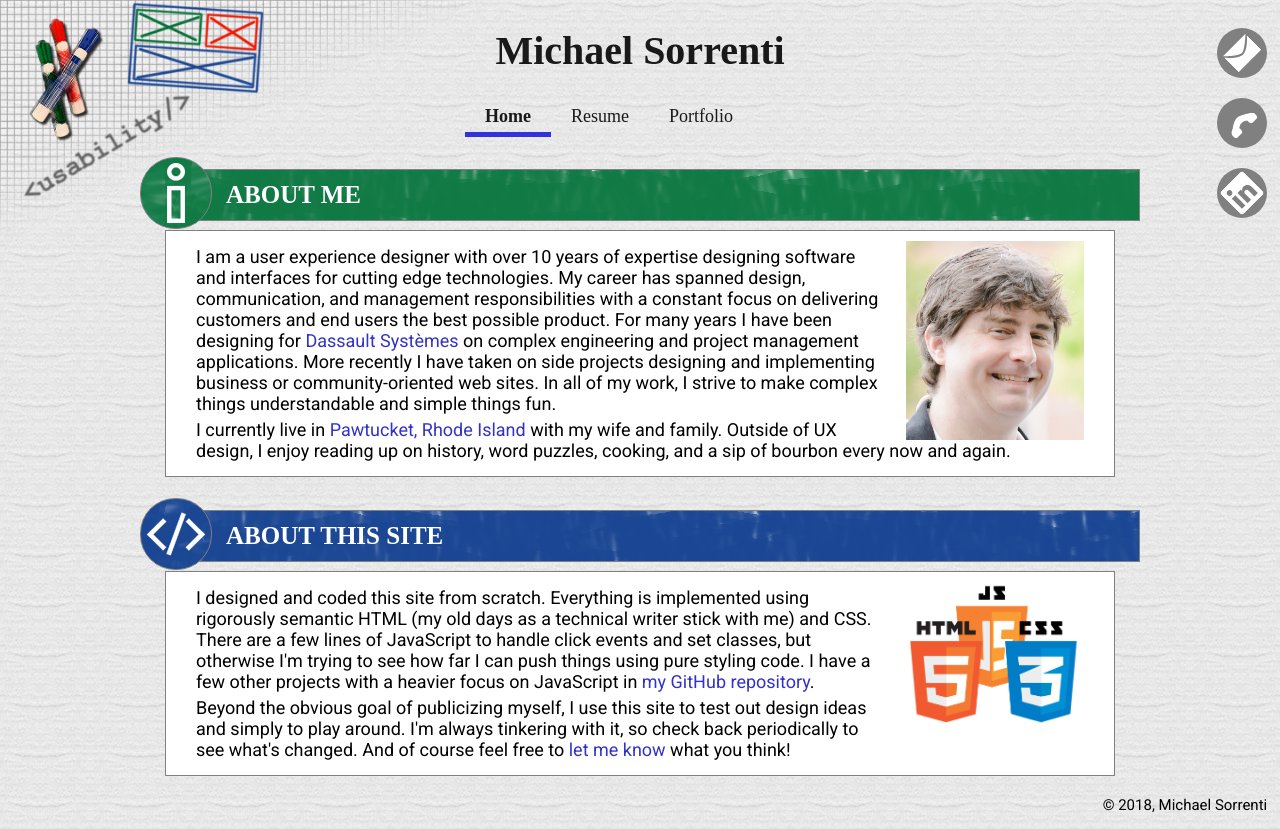
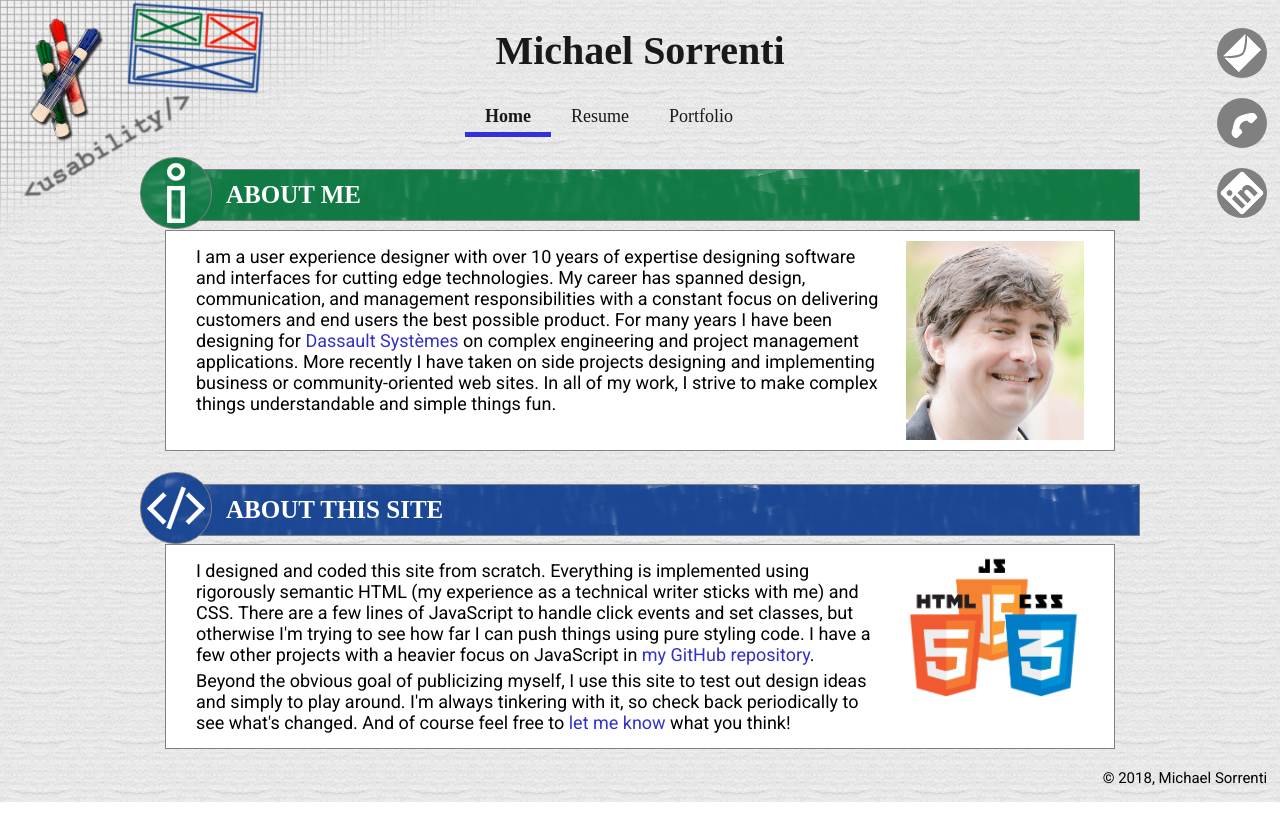
Before and after one commit to mjsorrenti/about, a plain HTML site: page index.html in a window 1280 px wide. After the commit the page ends 802 px from the top, so only its background shows below. Drawn offline with Linux system fonts and the light colour scheme; a web font is replaced by a local one.

Commit message:
Clean up intro text

```diff
--- a/index.html
+++ b/index.html
@@ -40,7 +40,6 @@
       <article>
           <img src="images/MJS4.jpg"/>
           <p>I am a user experience designer with over 10 years of expertise designing software and interfaces for cutting edge technologies. My career has spanned design, communication, and management responsibilities with a constant focus on delivering customers and end users the best possible product. For many years I have been designing for <a href="https://www.3ds.com">Dassault Syst&egrave;mes</a> on complex engineering and project management applications. More recently I have taken on side projects designing and implementing business or community-oriented web sites. In all of my work, I strive to make complex things understandable and simple things fun.</p>
-          <p>I currently live in <a href="https://goo.gl/maps/fZBuWAFBAbo">Pawtucket, Rhode Island</a> with my wife and family. Outside of UX design, I enjoy reading up on history, word puzzles, cooking, and a sip of bourbon every now and again.</p>
       </article>
 
  </section>
@@ -50,7 +49,7 @@
         <h2>About This Site</h2>
           <article>
               <img src="images/HTML-CSS-JS-logo.png"/>
-               <p>I designed and coded this site from scratch. Everything is implemented using rigorously semantic HTML (my old days as a technical writer stick with me) and CSS. There are a few lines of JavaScript to handle click events and set classes, but otherwise I'm trying to see how far I can push things using pure styling code. I have a few other projects with a heavier focus on JavaScript in <a href="https://github.com/mjsorrenti">my GitHub repository</a>.</p>
+               <p>I designed and coded this site from scratch. Everything is implemented using rigorously semantic HTML (my experience as a technical writer sticks with me) and CSS. There are a few lines of JavaScript to handle click events and set classes, but otherwise I'm trying to see how far I can push things using pure styling code. I have a few other projects with a heavier focus on JavaScript in <a href="https://github.com/mjsorrenti">my GitHub repository</a>.</p>
               <p>Beyond the obvious goal of publicizing myself, I use this site to test out design ideas and simply to play around. I'm always tinkering with it, so check back periodically to see what's changed. And of course feel free to <a href="mailto:mjsorrenti@gmail.com" target="_blank">let me know</a> what you think!</p>
           </article>
       </section>
```
